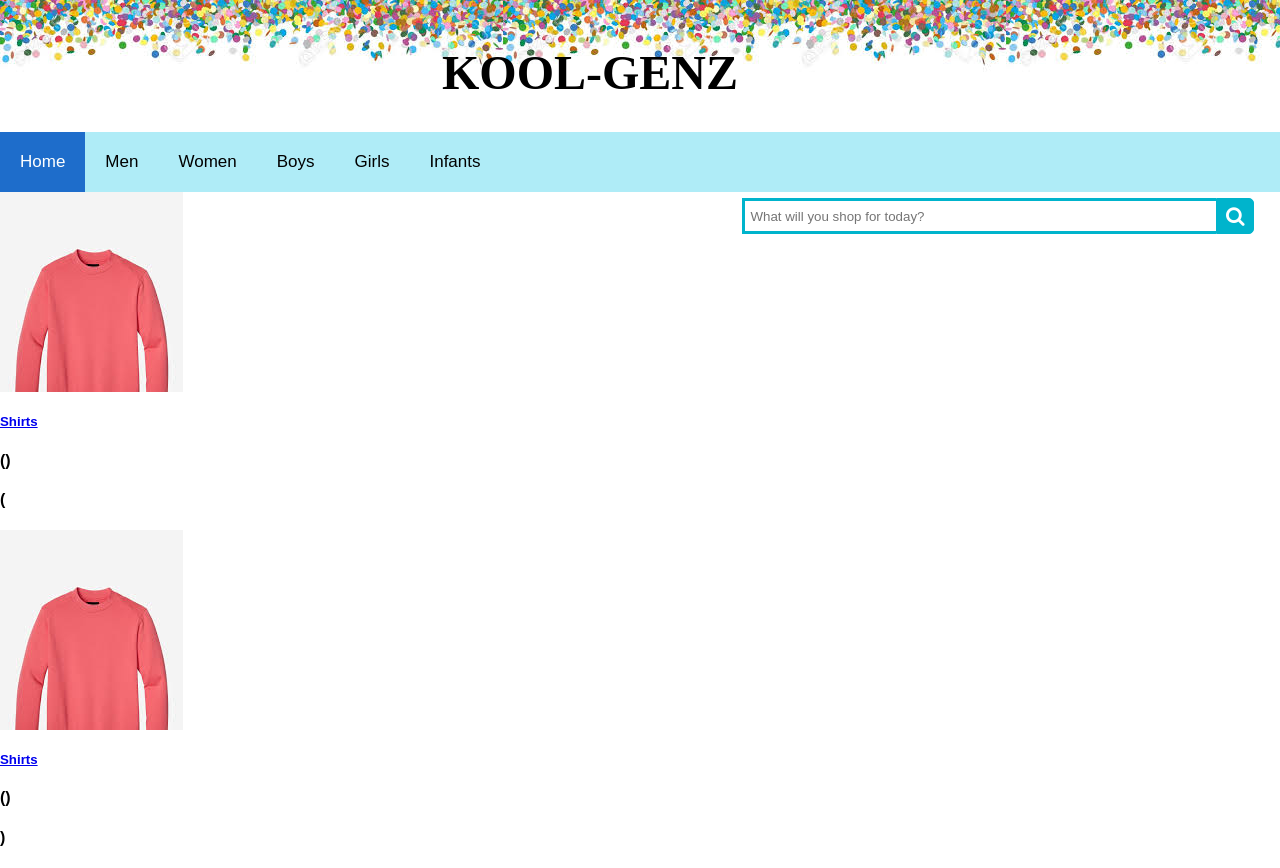
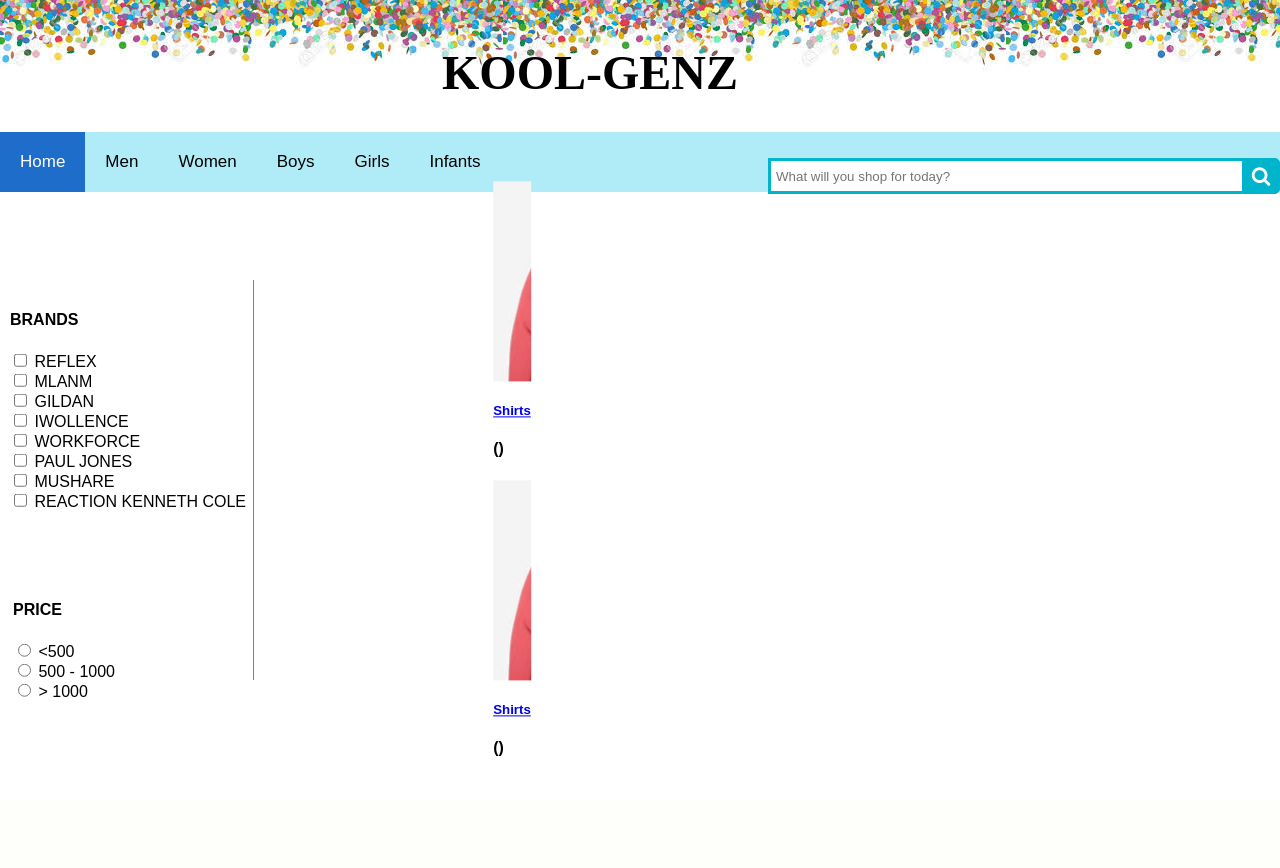
Before and after one commit to Sindhya-git/samplemysql, a Flask app: page / in a window 1280 px wide. After the commit the page ends 756 px from the top, so only its background shows below. Run offline with Flask 2, Linux system fonts and the light colour scheme; data that the repository does not hold is empty; some libraries are stand-ins or nearby versions.

Commit message:
Add files via upload

```diff
--- a/templates/home.html
+++ b/templates/home.html
@@ -72,52 +72,140 @@ body {
 .wrap{
   width: 40%;
   position: absolute;
-  top: 28%;
-  left: 78%;
+  top: 23%;
+  left: 80%;
   transform: translate(-50%, -50%);
 }
+
+.chkbox-container{
+  position: absolute;
+  top: 50%;
+  left: 10%;
+  transform: translate(-50%, -50%);
+}
+
+.radio-container{
+  position: absolute;
+  top: 80%;
+  left: 5%;
+  transform: translate(-50%, -50%);
+}
+
+.shirt-container{
+  position: absolute;
+  top: 60%;
+  left: 40%;
+  transform: translate(-50%, -50%);
+}
+
+.vl {
+  border-left: 1px solid grey;
+  height: 400px;
+  position: absolute;
+  left: 20%;
+  margin-left: -3px;
+  top: 35%;
+}
+
+
+.dropdown {
+  float: left;
+  overflow: hidden;
+}
+
+.dropdown .dropbtn {
+  font-size: 17px;
+  border: none;
+  outline: none;
+  padding: 20px 20px;
+  background-color: inherit;
+  font-family: inherit;
+}
+
+.navbar a:hover, .dropdown:hover .dropbtn {
+  background-color: #85b0e4;
+}
+
+.dropdown-content {
+  display: none;
+  position: absolute;
+  background-color: #f9f9f9;
+  min-width: 160px;
+  box-shadow: 0px 8px 16px 0px rgba(0,0,0,0.2);
+  z-index: 1;
+}
+
+.dropdown-content a {
+  float: none;
+  color: black;
+  padding: 12px 16px;
+  text-decoration: none;
+  display: block;
+  text-align: left;
+}
+
+.dropdown:hover .dropdown-content {
+  display: block;
+}
+
 </style>
 
 </head>
   <body >
  <div class="panel">
   <h1 style="color:black;text-align:center;font-family:French script MT;padding-top: 45px;
-  padding-right: 100px;background-image: url('static/index.jpg');font-size:300%">KOOL-GENZ</h1>
+  padding-right: 100px;background-image: url('C:/Kapp/static/index.jpg');font-size:300%">KOOL-GENZ</h1>
  </div>
+
  <div class="topnav">
   <a class="active" href="#home">Home</a>
-  <a href="#men">Men</a>
-  <a href="#Women">Women</a>
+  <!-- a href="#men">Men</a> -->
+  	<div class="dropdown">
+  		<button class="dropbtn">Men</button>
+  			<div class="dropdown-content">
+			    <a href="#">Clothing</a>
+			    <a href="#">Footwear</a>
+			    <a href="#">Luggage/Handbags</a>
+		    </div>
+	</div>
+  <!--a href="#Women">Women</a>
   <a href="#Boys">Boys</a>
   <a href="#Girls">Girls</a>
-  <a href="#Infants">Infants</a>
-</div>
-
- <div class="container">
-    <div class="row">
-      {% for product in shirts %}
-        <div class="col-12 col-sm-6 col-md-4 col-lg-4 col-xl-3 mb-4">
-                    <div class="card h-100">
-
-                            <div class="card-img-top";
-                                 style="background: url('static/shirt.jpg'); background-repeat:no-repeat; height:200px;width:100% ">
-                            </div>
-
-                        <div class="card-body">
-                            <h5 class="card-title">
-                                <a href="/">Shirts</a>
-                            </h5>
-                            <h4>{{shirts}}</h4>
-                            <h4>{{product}}</h4>
-                        </div>
-                   </div>
-         </div>
-      {% endfor %}
-    </div>
- </div>
+  <a href="#Infants">Infants</a> -->
+  <div class="dropdown">
+  		<button class="dropbtn">Women</button>
+  			<div class="dropdown-content">
+			    <a href="#">Clothing</a>
+			    <a href="#">Footwear</a>
+			    <a href="#">Luggage/Handbags</a>
+		    </div>
+	</div>
+  <div class="dropdown">
+  		<button class="dropbtn">Boys</button>
+  			<div class="dropdown-content">
+			    <a href="#">Clothing</a>
+			    <a href="#">Footwear</a>
+			    <a href="#">Luggage/Handbags</a>
+		    </div>
+  </div>
+  <div class="dropdown">
+  		<button class="dropbtn">Girls</button>
+  			<div class="dropdown-content">
+			    <a href="#">Clothing</a>
+			    <a href="#">Footwear</a>
+			    <a href="#">Luggage/Handbags</a>
+		    </div>
+  </div>
 
 
-
+ <div class="dropdown">
+  		<button class="dropbtn">Infants</button>
+  			<div class="dropdown-content">
+			    <a href="#">Clothing</a>
+			    <a href="#">Footwear</a>
+			    <a href="#">Luggage/Handbags</a>
+		    </div>
+ </div>
  <div class="wrap">
   <form action="/search" method="get" >
    <div class="search">
@@ -129,6 +217,54 @@ body {
    </form>
 </div>
 
+</div>
+
+<div class="chkbox-container">
+     <h4>BRANDS</h4>
+	 <input type="checkbox" name="Reflex" value="VReflex"> REFLEX<br>
+	 <input type="checkbox" name="Mlanm" value="VMlanm"> MLANM<br>
+     <input type="checkbox" name="Gildan" value="VGildan" > GILDAN<br>
+     <input type="checkbox" name="Iwollence" value="VIwollence"> IWOLLENCE<br>
+     <input type="checkbox" name="Workforce" value="VWorkforce"> WORKFORCE<br>
+     <input type="checkbox" name="Paul Jones" value="VPaul Jones"> PAUL JONES<br>
+     <input type="checkbox" name="Mushare" value="VMushare" > MUSHARE<br>
+     <input type="checkbox" name="Reaction kenneth cole" value="VReaction kenneth cole"> REACTION KENNETH COLE<br>
+</div>
+
+<div class="radio-container">
+	<h4>PRICE</h4>
+	<input type="radio" name="price" value="Vfhred"> <500<br>
+    <input type="radio" name="price" value="Vthou"> 500 - 1000<br>
+    <input type="radio" name="price" value="Vthoufiv"> > 1000<br>
+</div>
+
+<div class="vl"></div>
+
+ <div class="shirt-container">
+    <div class="row">
+      {% for product in shirts %}
+        <div class="col-12 col-sm-6 col-md-4 col-lg-4 col-xl-3 mb-4">
+                    <div class="card h-100">
+
+                            <div class="card-img-top";
+                                 style="background: url('C:/Kapp/static/shirt.jpg'); background-repeat:no-repeat; height:200px;width:100% ">
+                            </div>
+
+                        <div class="card-body">
+                            <h5 class="card-title">
+                                <a href="/">Shirts</a>
+                            </h5>
+                            <h4>{{shirts}}</h4>
+                       </div>
+                   </div>
+         </div>
+      {% endfor %}
+    </div>
+ </div>
+
+
+
+
 
   </body>
 </html>
```
